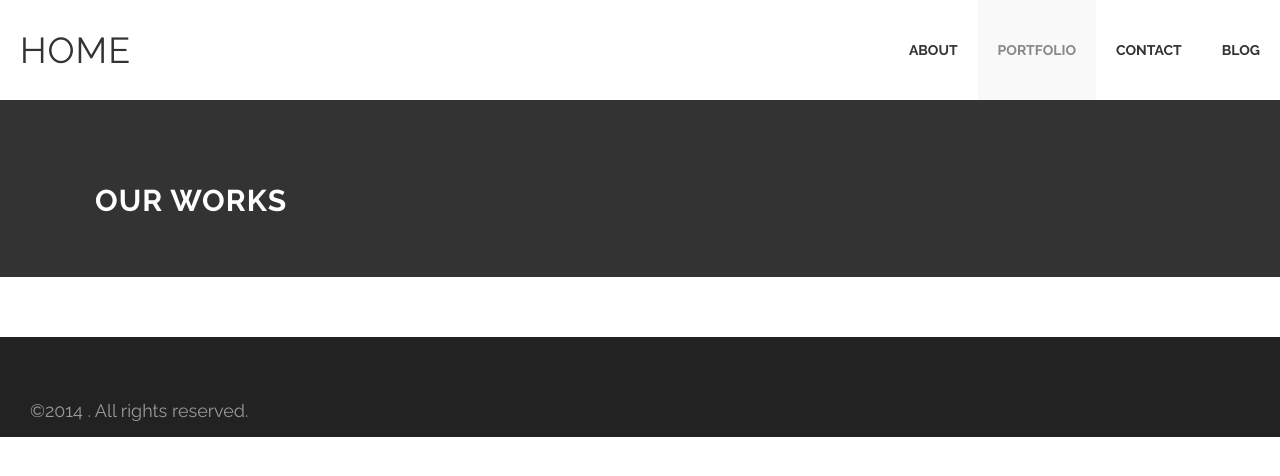
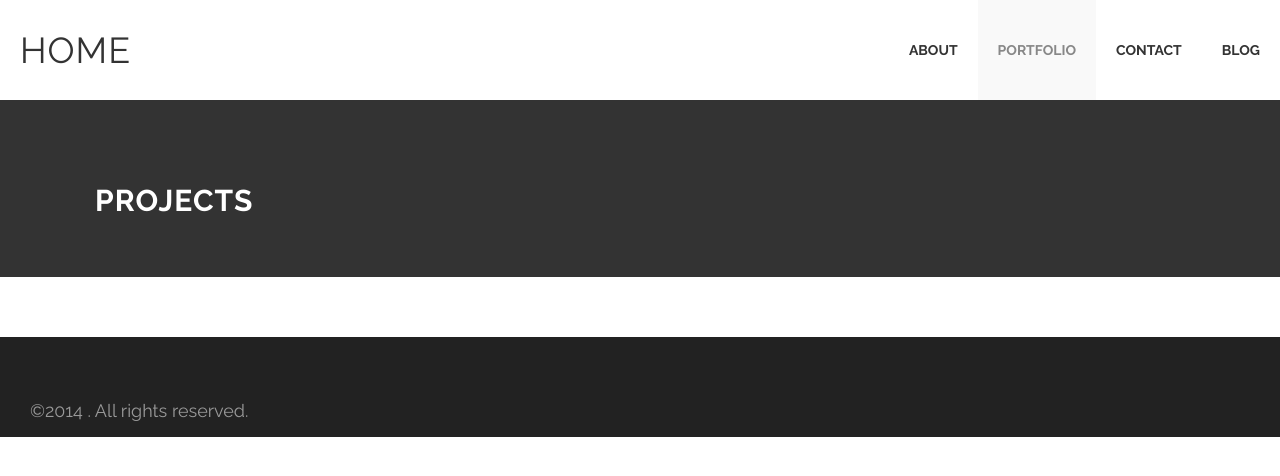
Before and after one commit to alexvijo/efferifick.github.io, a Jekyll site: the page built from portfolio.html, in a window 1280 px wide. Shown: the top 476 px of the page. Built offline with Jekyll 4.4.1, drawn with Linux system fonts in a browser that asks for light colours.

Commit message:
renames title of portfolio html

```diff
--- a/portfolio.html
+++ b/portfolio.html
@@ -7,7 +7,7 @@ works:
 <div class='full' style='background: #333'>
   <div class='row'>
     <div class='large-12 columns'>
-      <h2 style='color: #fff;'>Our works</h2>
+      <h2 style='color: #fff;'>Projects</h2>
     </div>
   </div>
   <div class='two spacing'></div>
```
